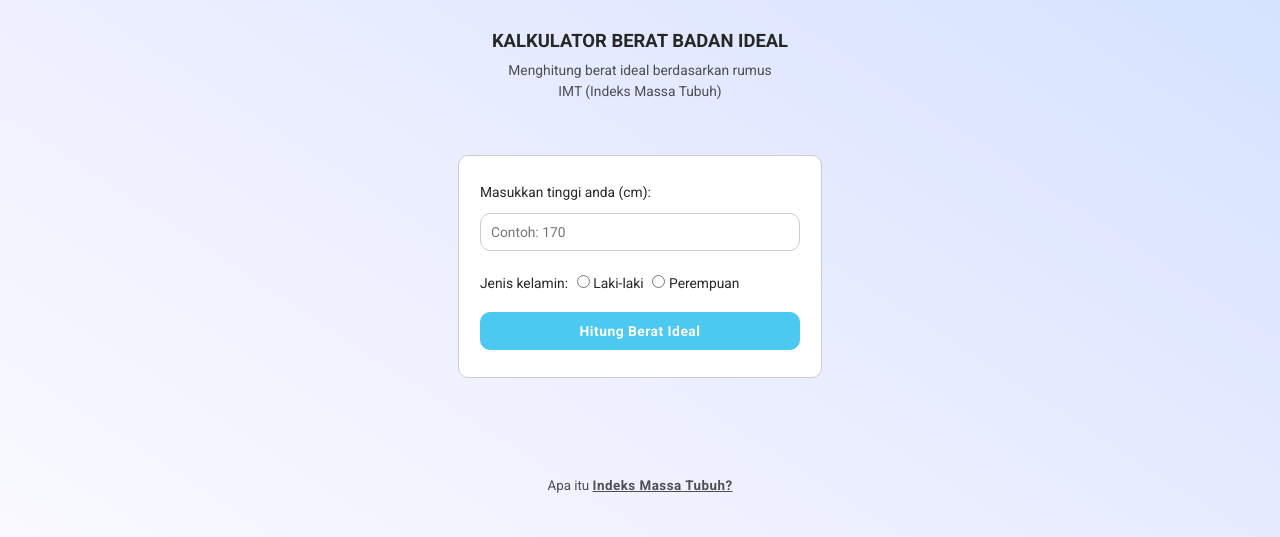
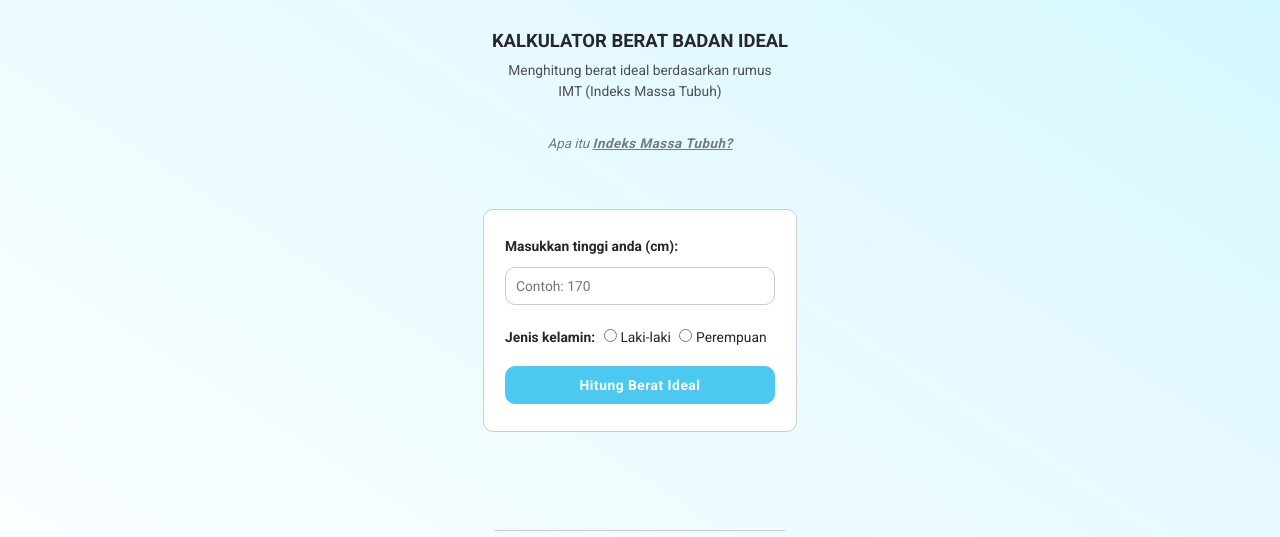
Before and after one commit to ndrw369/BMI-Calculator, a plain HTML site: page index.html in a window 1280 px wide. Shown: the top 537 px of the page. Drawn offline with nearby package versions, Linux system fonts and the light colour scheme.

Commit message:
Update UI v2

```diff
--- a/index.html
+++ b/index.html
@@ -24,6 +24,15 @@
       <p>
         Menghitung berat ideal berdasarkan rumus <br />
         IMT (Indeks Massa Tubuh)
+      </p>
+
+      <p class="imt">
+        Apa itu
+        <a
+          href="https://id.wikipedia.org/wiki/Indeks_massa_tubuh"
+          target="_blank"
+          >Indeks Massa Tubuh?</a
+        >
       </p>
 
       <form>
@@ -58,12 +67,7 @@
     <!-- end app -->
 
     <!-- start footer -->
-    <p class="imt">
-      Apa itu
-      <a href="https://id.wikipedia.org/wiki/Indeks_massa_tubuh" target="_blank"
-        >Indeks Massa Tubuh?</a
-      >
-    </p>
+
     <div class="line"></div>
     <div id="footer">
       <div class="socmed">
--- a/style.css
+++ b/style.css
@@ -14,10 +14,10 @@ body {
   background-image: linear-gradient(
     to right top,
     #ffffff,
-    #f7f7ff,
-    #eef0ff,
-    #e2e9ff,
-    #d5e3ff
+    #f7fdff,
+    #eefcff,
+    #e2f9ff,
+    #d5f7ff
   );
   background-size: cover;
   background-repeat: no-repeat;
@@ -50,7 +50,7 @@ form {
   margin: 54px auto;
   padding: 27px 21px;
   border: 1px solid #ccc;
-  max-width: 320px;
+  max-width: 270px;
   background-color: #fff;
   border-radius: 10px;
 }
@@ -79,6 +79,7 @@ label {
   background-color: #fff;
   color: #272727;
   font-size: 0.9rem;
+  font-weight: 700;
 }
 
 span {
@@ -110,7 +111,7 @@ button:hover {
 
 #hasil {
   text-align: center;
-  margin: 30px 0;
+  margin: 30px auto;
   font-size: 1rem;
   font-weight: 700;
   color: #272727;
@@ -119,14 +120,17 @@ button:hover {
   border: 1px solid #ccc;
   border-radius: 10px;
   padding: 6px 3px;
-  max-width: 320px;
+  max-width: 300px;
   visibility: hidden;
   letter-spacing: 0.5px;
 }
 
 .imt {
   font-size: 0.87rem;
-  margin-bottom: 12px;
+  margin: 33px 0;
+  font-style: italic;
+  color: #272727;
+  opacity: 60%;
 }
 
 .imt a {
@@ -141,9 +145,8 @@ button:hover {
 
 .line {
   height: 1px;
-  max-width: 330px;
+  max-width: 290px;
   background-color: #ccc;
-  margin-top: 54px;
   margin-left: auto;
   margin-right: auto;
 }
```
